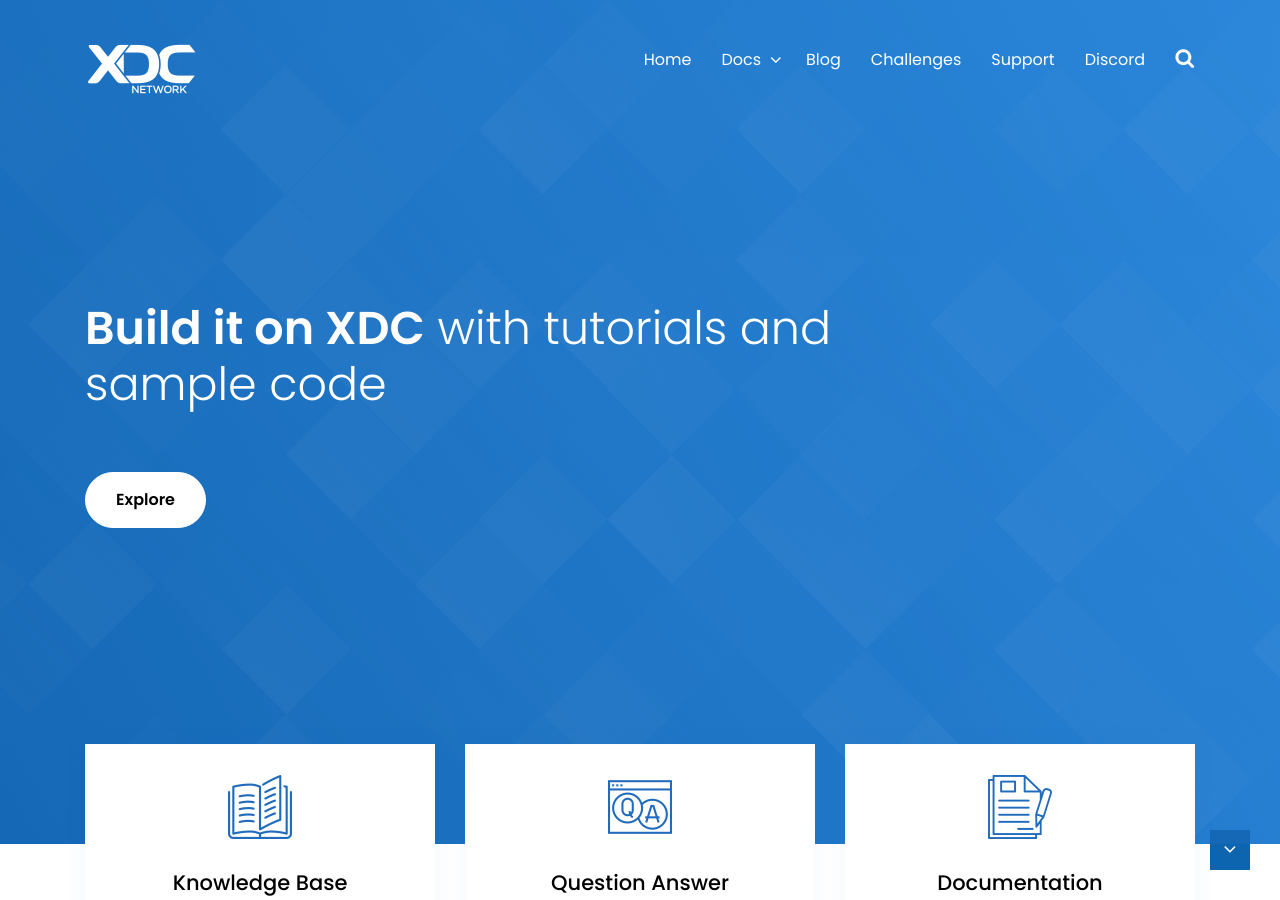
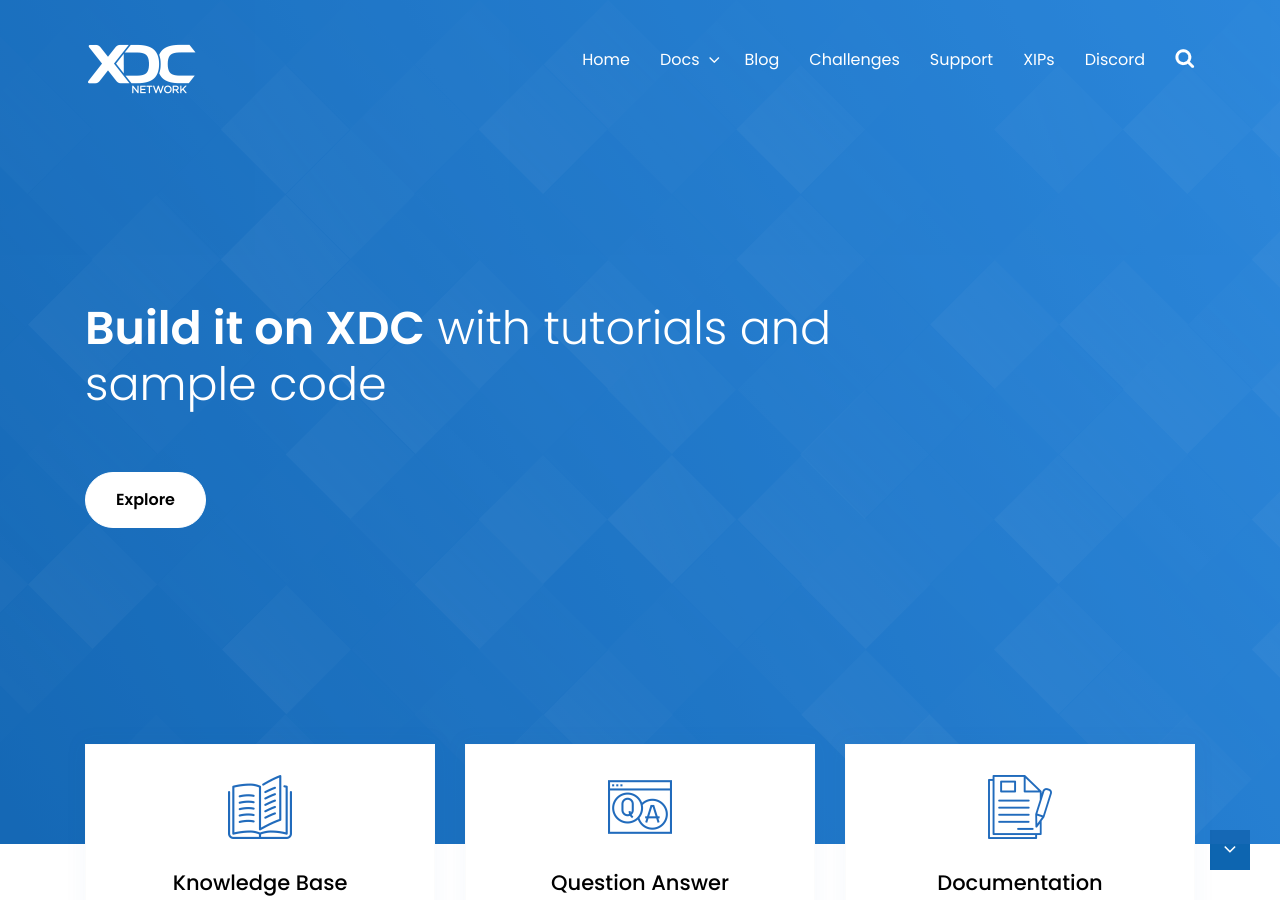
Before and after one commit to XDC-Community/XDC-Community.github.io, a Jekyll site: the page built from index.html, in a window 1280 px wide and 900 px high. Built offline with Jekyll 4.4.1, drawn with Linux system fonts in a browser that asks for light colours.

Commit message:
Updating navigation to include XIPs

```diff
--- a/_data/navigation.yml
+++ b/_data/navigation.yml
@@ -17,5 +17,7 @@
   url: /pages/challenges
 - text: Support
   url: /pages/support
+- text: XIPs
+  url: https://xips.xdc.community/
 - text: Discord
   url: https://discord.gg/QbwbXjfg
```
